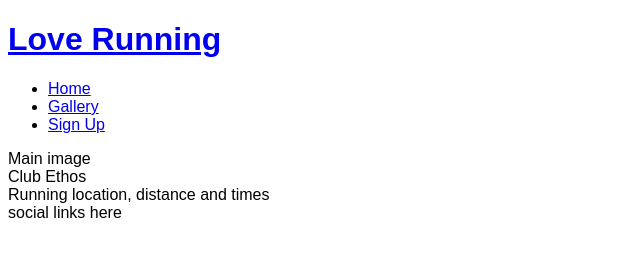
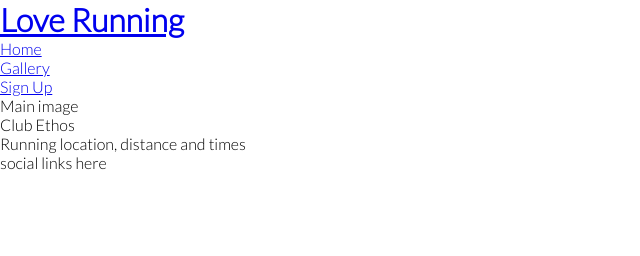
Before and after one commit to muadh-hudji/love-running, a plain HTML site: page index.html in a window 1280 px wide. Shown: the whole page, without its empty margins (0-640 px from the left). Drawn offline with Linux system fonts and the light colour scheme.

Commit message:
Add google fonts and remove default margin, padding and border

```diff
--- a/assets/css/style.css
+++ b/assets/css/style.css
@@ -1,3 +1,12 @@
+@import url('https://fonts.googleapis.com/css2?family=Lato:wght@300&family=Oswald&display=swap');
+
+*{
+    margin:0;
+    padding: 0;
+    border: none;
+}
+
 body{
-    font-family: Arial;
+    font-family: lato, sans-serif;
+     font-weight: 300;
 }
```
